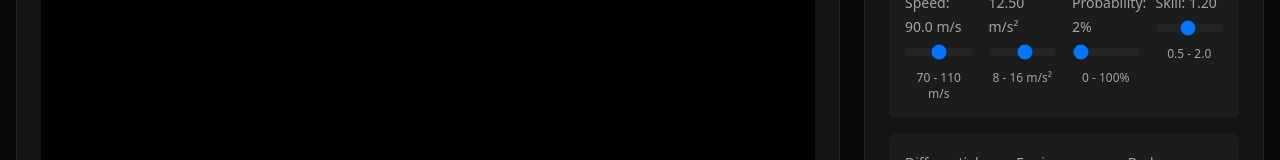
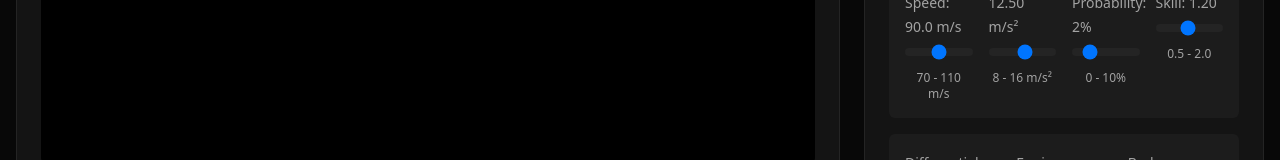
Before and after one commit to ChiragAgg5k/shifters, a Next.js app in the folder frontend/: page / in a window 1280 px wide. Both pictures are taken after a click on the label "Customize Agent Performance". Shown: the part 576-736 px from the top of the page. Built offline with nearby package versions, Linux system fonts and the light colour scheme.

Commit message:
fix: adjust DNF probability range from 0-100% to 0-10% and enable per-agent customization during race

```diff
--- a/frontend/components/ControlDeck.tsx
+++ b/frontend/components/ControlDeck.tsx
@@ -346,8 +346,8 @@ export function ControlDeck({
               <input
                 type="range"
                 min="0"
-                max="100"
-                step="1"
+                max="10"
+                step="0.5"
                 value={agentDnfProbability}
                 onChange={(e) => {
                   const newDnf = parseFloat(e.target.value)
@@ -361,7 +361,7 @@ export function ControlDeck({
                 }}
                 className="w-full h-2 bg-input rounded-lg appearance-none cursor-pointer"
               />
-              <div className="text-xs text-muted-foreground text-center">0 - 100%</div>
+              <div className="text-xs text-muted-foreground text-center">0 - 10%</div>
             </div>
 
             <div className="space-y-2">
```
